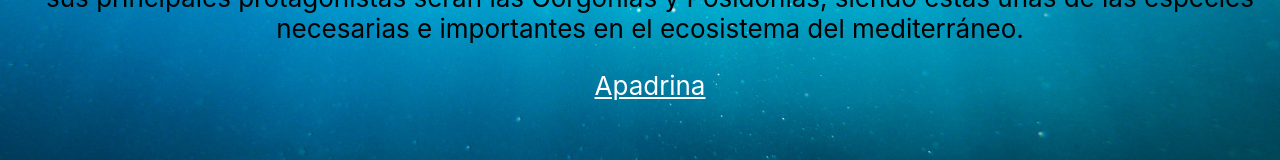
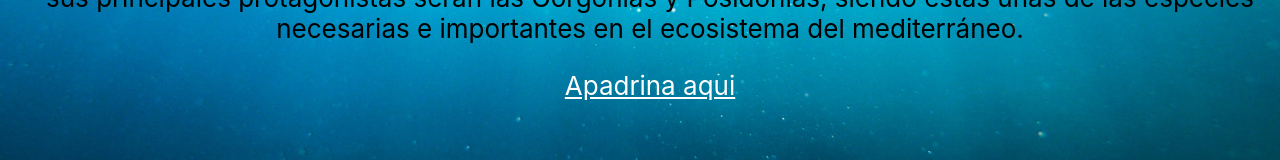
Before and after one commit to CeliaMi/VIVARIUM, a React (Create React App) app: page / in a window 1280 px wide. Shown: the part 474-634 px from the top of the page. Built offline with nearby package versions, Linux system fonts and the light colour scheme.

Commit message:
pruebaramas

```diff
--- a/src/components/portada.jsx
+++ b/src/components/portada.jsx
@@ -9,14 +9,15 @@ function Portada() {
         <p>
         Vivarium quiere proteger y restarurar la VIDA MARINA, con un trabajo de cultivo y restauración, donde sus principales protagonistas serán las Gorgonias y Posidonias, siendo estas unas de las especies necesarias e importantes en el ecosistema del mediterráneo.
         </p>
-        <a
+      <a
           className="App-link"
           href="#"
           target="_blank"
           rel="noopener noreferrer"
         >
-          Apadrina
+          Apadrina aqui
         </a>
+
       </header>
     </div>
   );
```
Also changed, not shown: src/App.css (line endings or trailing spaces).
